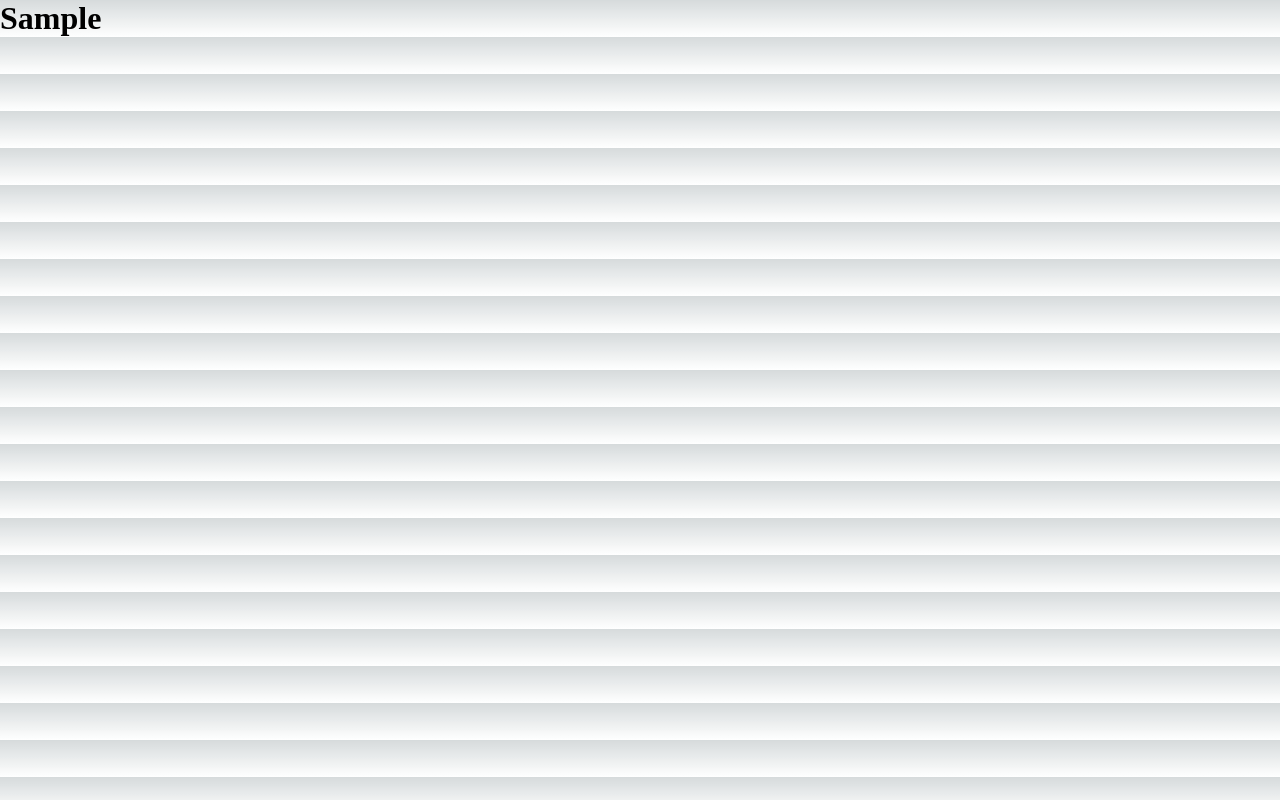
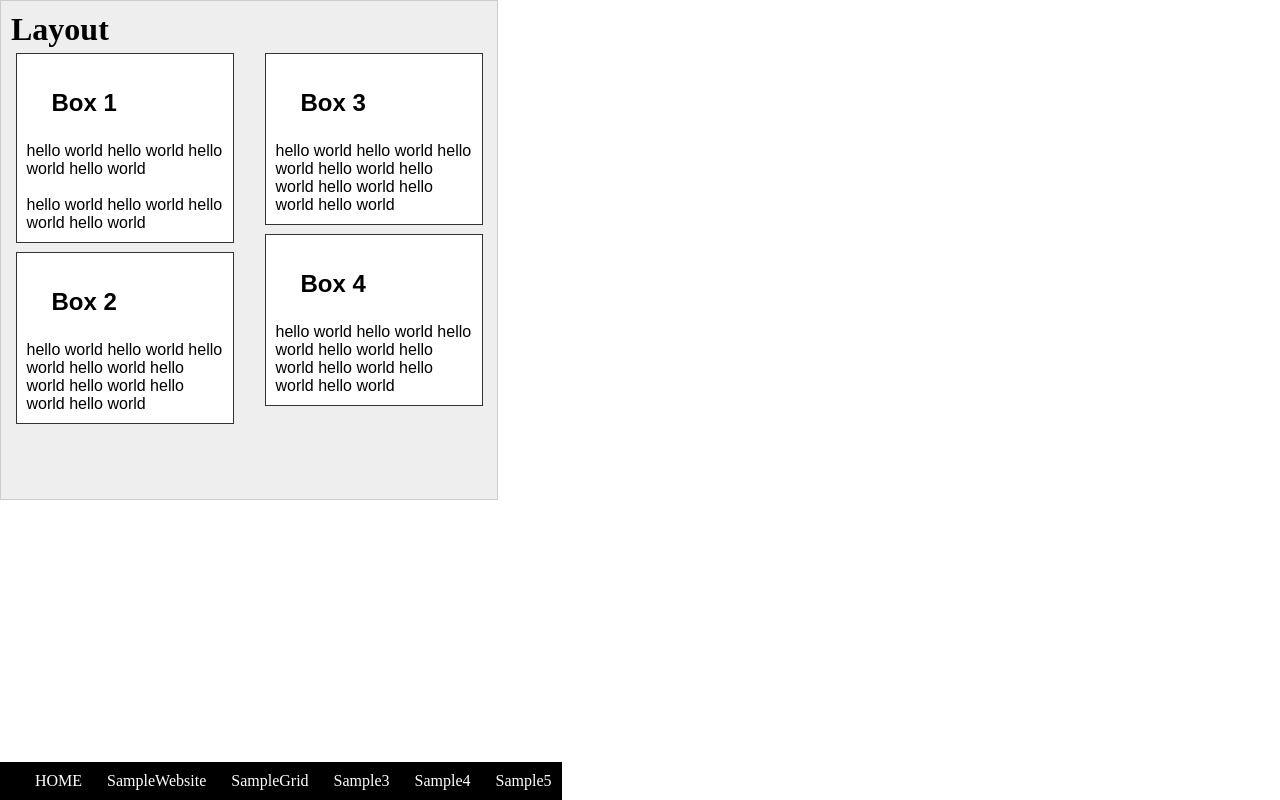
Before and after one commit to itc-s22025/projects2, a Next.js app: page /Sample2/about in a window 1280 px wide. Built offline with nearby package versions, Linux system fonts and the light colour scheme.

Commit message:
Sample2 finished

```diff
--- a/components/footer.js
+++ b/components/footer.js
@@ -1,6 +1,51 @@
+import Link from 'next/link'
+import style from 'styles/footer.module.css'
+
 const Footer = () => {
 	return (
-		<footer>Footer</footer>
+		<footer className={style.main}>
+			<nav>
+				<ul className={style.ul}>
+					<li className={style.li}>
+						<Link href="/">
+							HOME
+						</Link>
+					</li>
+
+
+					<li className={style.li}>
+						<Link href="/Sample1/about">
+							SampleWebsite
+						</Link>
+					</li>
+
+					<li className={style.li}>
+						<Link href="/Sample2/about">
+							SampleGrid
+						</Link>
+					</li>
+
+					<li className={style.li}>
+						<Link href="/Sample3/about">
+							Sample3
+						</Link>
+					</li>
+
+					<li className={style.li}>
+						<Link href="/Sample4/about">
+							Sample4
+						</Link>
+					</li>
+
+					<li className={style.li}>
+						<Link href="/Sample5/about">
+							Sample5
+						</Link>
+					</li>
+
+				</ul>
+			</nav>
+		</footer>
 	)
 }
 
--- a/components/nav.js
+++ b/components/nav.js
@@ -5,7 +5,7 @@ const Nav = () => {
 		<nav>
 			<ul>
 				<li>
-					<Link href="/SampleWebsite/about">
+					<Link href="/Sample1/about">
 						SampleWebsite
 					</Link>
 				</li>
--- a/pages/SampleWebsite/SampleWebsite.module.css
+++ b/pages/Sample1/SampleWebsite.module.css
@@ -13,7 +13,7 @@
 .main{
 	border: 1px solid #CCC;
 	margin: 0 auto;
-	padding: 10px;
+	padding: 27px 10px 8px;
 	width: 80%;
 }
 
@@ -25,7 +25,7 @@
 
 .h2p {
 	font-size: 14px;
-	margin: 10px 25px;
+	margin: 15px 25px;
 }
 
 .footer {
--- /dev/null
+++ b/pages/Sample2/Sample2.module.css
@@ -0,0 +1,37 @@
+.contents{
+	background-color: #EEE;
+	border: 1px solid #CCC;
+	overflow: hidden;
+	padding: 10px;
+	width: 498px;
+	height: 500px;
+	float: left;
+/*	margin: 10px;*/
+}
+
+.h1{
+	font-family: "Arial Black";
+	text-align: center;
+	padding: 50px auto;
+}
+
+.grid_column {
+	float: left;
+	overflow:hidden ;
+	width: 249px;
+	float: left;
+}
+
+.box {
+	background-color: #FFF;
+	border: 1px solid #333;
+	float: left;
+	font-family: Arial;
+	margin: 4.5px;
+	padding: 10px;
+	width: 218px;
+}
+
+.h2{
+	padding:25px;
+}
--- a/pages/Sample2/about.js
+++ b/pages/Sample2/about.js
@@ -1,6 +1,41 @@
+import style from 'pages/Sample2/Sample2.module.css'
+import Footer from 'components/footer.js'
+
 const Home = () =>{
 	return (
-		<h1>Sample</h1>
+		<>
+		<main>
+			<div className={style.contents}>
+				<h1>Layout</h1>
+					<div className={style.grid_column}>
+						<div className={style.box}>
+							<h2 className={style.h2}>Box 1</h2>
+							<p>hello world hello world hello world hello world<br />
+							<br />hello world hello world hello world hello world</p>
+						</div>
+						<div className={style.box}>
+							<h2 className={style.h2}>Box 2</h2>
+							<p>hello world hello world hello world hello world
+							hello world hello world hello world hello world</p>
+						</div>
+					</div>
+
+						<div className={style.box}>
+							<h2 className={style.h2}>Box 3</h2>
+							<p>hello world hello world hello world hello world
+							hello world hello world hello world hello world</p>
+						</div>
+						<div className={style.box}>
+							<h2 className={style.h2}>Box 4</h2>
+							<p>hello world hello world hello world hello world
+							hello world hello world hello world hello world</p>
+						</div>
+			</div>
+		</main>
+		<footer>
+			<Footer />
+		</footer>
+		</>
 	)
 }
 
--- /dev/null
+++ b/pages/Sample3/Sample3.module.css
@@ -0,0 +1,49 @@
+.body{
+	background-color:#033;
+}
+
+
+.box {
+  background-color: #FFF;
+  margin: 80px auto;
+  padding: 20px;
+  position: relative;
+  text-align: center;
+  width: 300px;
+}
+
+.h1 {
+  font-family: "Arial Black";
+  font-size: 20px;
+  letter-spacing: 3px;
+  margin: 0;
+}
+
+.p {
+  font-family: sans-serif;
+  font-size: 13px;
+  letter-spacing: 1px;
+  margin-bottom: 0;
+  margin-top: 10px;
+}
+
+.box:before,
+.box:after {
+  border-bottom: 50px solid transparent;
+  border-top: 50px solid transparent;
+  content: "";
+  height: 30px;
+  left: 0;
+  position: absolute;
+  z-index: -1;
+}
+
+.box:before {
+  border-left: 340px solid #FFF;
+  top: -50px;
+}
+
+.box:after {
+  border-right: 340px solid #FFF;
+  bottom: -50px;
+}
--- /dev/null
+++ b/styles/footer.module.css
@@ -0,0 +1,18 @@
+.main{
+	margin:0;
+	background-color: #000;
+	color: #fff;
+	position: absolute;
+	bottom: 0;
+}
+
+.ul{
+	display: flex;
+	padding: 10px;
+	text-align: center;
+}
+
+.li{
+	list-style: none;
+	padding-left: 25px;
+}
--- a/styles/globals.css
+++ b/styles/globals.css
@@ -87,12 +87,13 @@ body {
 
 body {
   color: rbg(--foreground-rgb);
-  background: linear-gradient(
+  background-color: #fff;
+/*  background: linear-gradient(
       to bottom,
       transparent,
       rgb(var(--background-end-rgb))
     )
-    rgb(var(--background-start-rgb));
+    rgb(var(--background-start-rgb)); */
 }
 
 a {
```
Also changed, not shown: pages/Sample1/about.js (renamed from pages/SampleWebsite/about.js, +6 -2 lines), pages/Sample3/about.js (+18 -2 lines), pages/index.js (+6 -1 lines), 1 other file (tests, documents, lock files or other folders).
